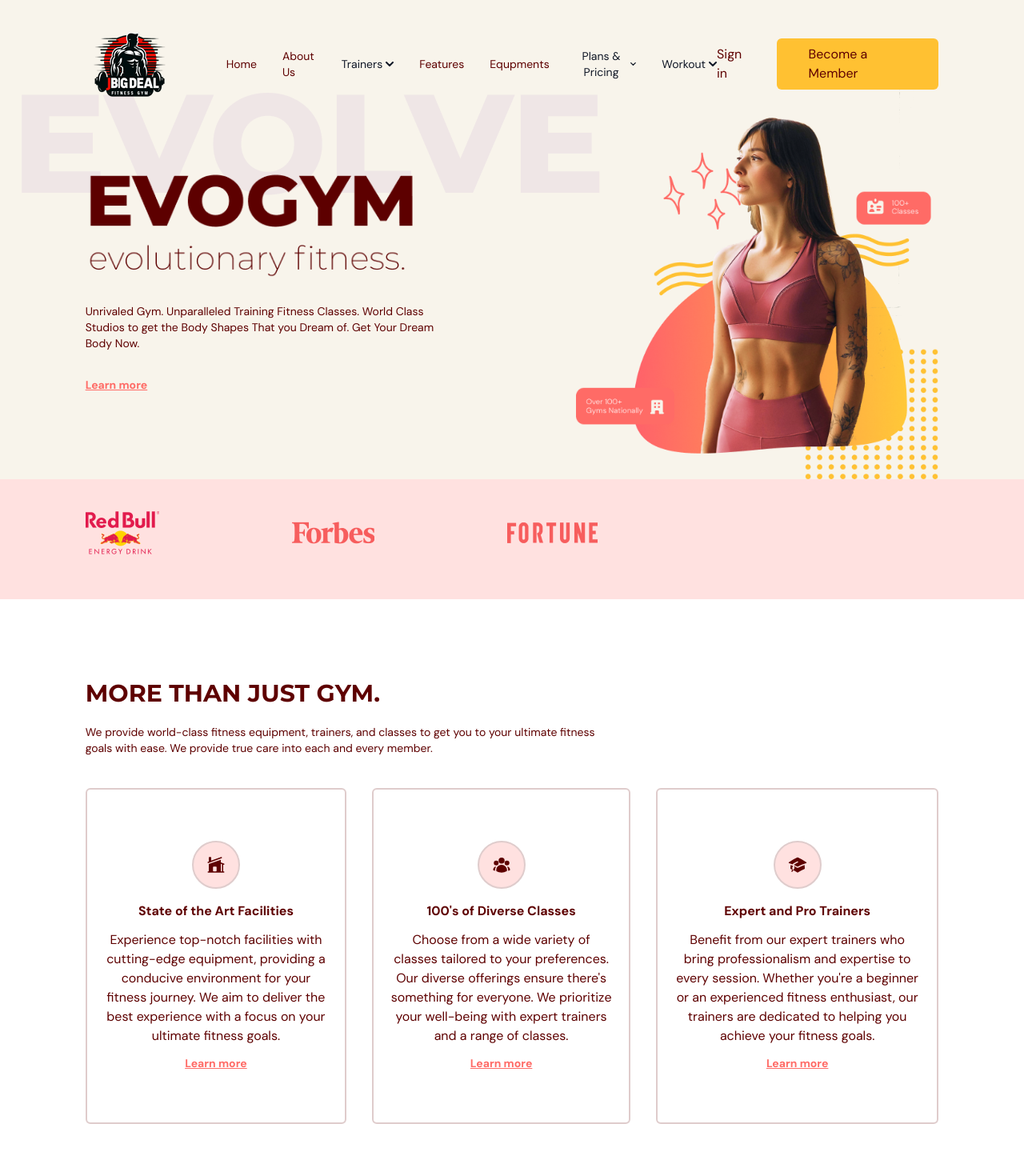
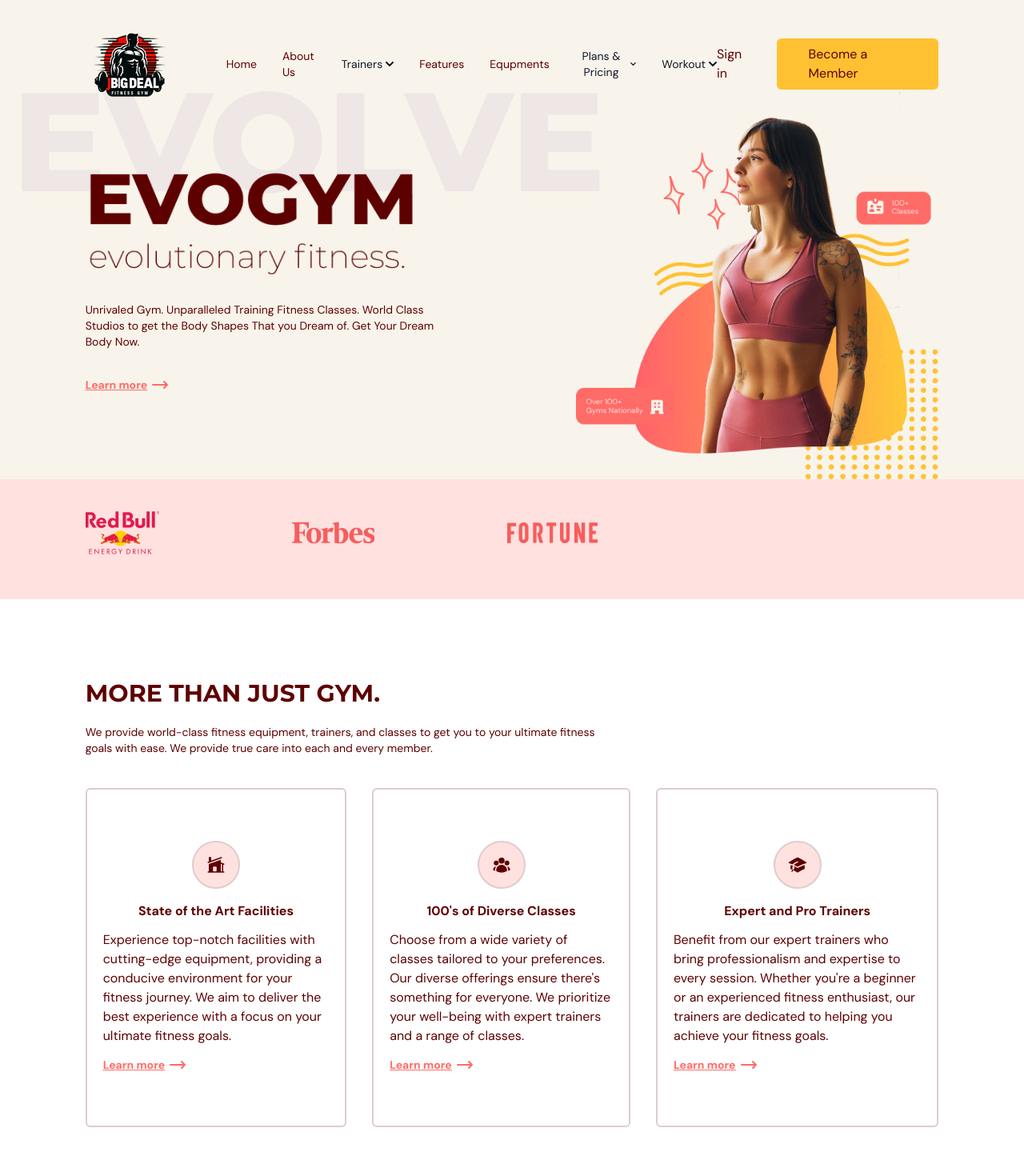
Before and after one commit to KARTIKPAUL/JBigDeal, a React (Vite) app: page / in a window 1280 px wide. Shown: the top 1470 px of the page at 80% size. Built offline with nearby package versions, Linux system fonts and the light colour scheme.

Commit message:
ready for push

```diff
--- a/src/scenes/FindUs/Findus.tsx
+++ b/src/scenes/FindUs/Findus.tsx
@@ -1,41 +1,64 @@
-import { Phone, Mail } from "lucide-react";
 import  logo  from "../../assets/image3.png";
+import {
+  FaPhoneAlt,
+  FaMapMarkerAlt,
+  FaEnvelope,
+  FaInstagram,
+  FaLinkedin,
+  FaFacebook,
+
+} from "react-icons/fa";
 
 export default function FindUs() {
   return (
     <div className="text-gold min-h-screen flex items-center justify-center p-8">
-      <div className="max-w-5xl w-full grid grid-cols-1 md:grid-cols-2 gap-8 items-center">
+      <div className="max-w-7xl w-full grid grid-cols-1 md:grid-cols-2 gap-8 items-center">
         {/* Left Section */}
-        <div className="text-left">
-          <h3 className="text-lg uppercase tracking-wide text-orange-500 font-semibold">Contact</h3>
-          <h1 className="text-5xl font-serif font-bold mt-2">Find Us</h1>
-          <p className="mt-4 text-black">
-            Subhaspally, Bank Road, Besides Union Bank Of India, Falakata, West Bengal
-          </p>
-          <div className="mt-4">
-            <iframe
-              className="w-full h-40 rounded-lg"
-              src="https://www.google.com/maps/embed?pb=!1m18!1m12!1m3!1d3651.5481234567!2d88.3667!3d22.5726!2m3!1f0!2f0!3f0!3m2!1i1024!2i768!4f13.1!3m3!1m2!1s0x0%3A0xabcdef!2sSweety+Restaurant!5e0!3m2!1sen!2sin!4v1700000000000"
+        <div className="w-full lg:w-1/3 flex flex-col lg:items-start my-5 space-y-6">
+            <h2 className="text-primary-500 text-3xl font-bold">Get in Touch With Us</h2>
+            <h3 className="text-xl font-semibold text-[#5d0000]">Contact Us For Any Questions!</h3>
+            <div className="mt-4 text-gray-100 space-y-6">
+              {/* Phone */}
+              <div className="flex items-center space-x-3">
+                <FaPhoneAlt className="text-primary-500 text-2xl" />
+                <div>
+                  <p className="text-[#5d0000] font-bold text-lg">
+                    <a href="tel:+919679656747">+91 96796 56747</a>
+                  </p>
+                  <p className="text-black">Call us: Mon - Fri 9:00 AM - 6:00 PM</p>
+                </div>
+              </div>
 
-              loading="lazy"
-            ></iframe>
+              {/* Address */}
+              <div className="flex items-center space-x-3">
+                <FaMapMarkerAlt className="text-primary-500 text-2xl" />
+                <div>
+                  <p className="text-lg font-bold text-[#5d0000]">JbigDeaL Fitness Gym</p>
+                  <p className="text-black">
+                  Arabinda Para, Falakata - 735211
+                  </p>
+                </div>
+              </div>
+
+              {/* Email */}
+              <div className="flex items-center space-x-3">
+                <FaEnvelope className="text-primary-500 text-2xl" />
+                <div>
+                  <p className="text-lg font-bold text-[#5d0000]">
+                    <a href="mailto:jay@jbigdeal.org">jay@jbigdeal.org</a>
+                  </p>
+                  <p className="text-black">Drop us a line anytime!</p>
+                </div>
+              </div>
+
+              {/* Social Icons */}
+              <div className="flex space-x-4 mt-4 text-gray-100 text-2xl">
+                <a href="https://www.instagram.com/vajjiramagro" className="hover:text-[#2f2484]"><FaInstagram /></a>
+                <a href="https://www.facebook.com/profile.php?id=61573384433125" className="hover:text-[#2f2484]"><FaFacebook /></a>
+                {/* <a href="https://www.linkedin.com/company/vajjiram" className="hover:text-[#2f2484]"><FaLinkedin /></a> */}
+              </div>
+            </div>
           </div>
-          <h2 className="mt-6 text-xl font-semibold">Opening Hours</h2>
-          <p className="text-orange-500">Sun - Mon: 10:30 AM - 10:30 PM</p>
-          <div className="mt-4 space-y-2">
-            <p className="flex items-center space-x-2">
-              <Phone className="w-5 h-5 text-xl font-bold"/>
-              <span className="text-orange-500 font-semibold">070769 01686</span>
-            </p>
-            <p className="flex items-center space-x-2">
-              <Mail className="w-5 h-5 text-xl font-bold" />
-              <span className="text-orange-500 font-semibold">sweetyfkt@gmail.com</span>
-            </p>
-          </div>
-          <button className="mt-6 px-6 py-2 bg-gold text-black font-semibold rounded-lg bg-orange-500 w-full shadow hover:bg-yellow-600">
-            Visit Us
-          </button>
-        </div>
 
         {/* Right Section */}
         <div className="relative">
@@ -45,12 +68,7 @@ export default function FindUs() {
             alt="Drink"
             className="rounded-lg shadow-lg"
           />
-          <img
-            src={logo}
 
-            alt="Drink"
-            className="rounded-lg shadow-lg"
-          />
 
           <div className="absolute top-0 left-0 w-full h-full border-4 border-gold rounded-lg"></div>
         </div>
--- a/src/scenes/PageHeader/PageHeader.tsx
+++ b/src/scenes/PageHeader/PageHeader.tsx
@@ -16,7 +16,7 @@ const PageHeader: React.FC<PageHeaderProps> = ({ title, path, name }) => {
             <h2>{title}</h2>
           </div>
           <div className="col-12">
-            <a href="/">Home</a> <span> / </span>
+            <a href="/">Home</a>
             <a href={path}>{name}</a>
           </div>
         </div>
--- a/src/scenes/benefits/Benefit.tsx
+++ b/src/scenes/benefits/Benefit.tsx
@@ -1,5 +1,6 @@
 import AnchorLink from 'react-anchor-link-smooth-scroll';
 import { motion } from 'framer-motion';
+import { Link } from 'react-router-dom';
 
 const childVariant = {
   hidden: { opacity: 0, scale: 0.9 },
@@ -27,14 +28,32 @@ function Benefit({ icon, title, description }: Props) {
 
       {/* Title & Description */}
       <h4 className="font-bold">{title}</h4>
-      <p className="my-3">{description}</p>
+      <p className="my-3 text-left">{description}</p>
 
       {/* Learn More Link */}
       <AnchorLink
         className="text-sm font-bold text-primary-500 underline hover:text-secondary-500"
         href="/contact-us"
       >
-        <p>Learn more</p>
+        <Link
+            className=" text-left flex items-center gap-1 text-sm font-bold text-primary-500 underline hover:text-secondary-500"
+            to="/contact-us"
+            >
+            <span>Learn more</span>
+                 <svg
+                  className="w-6 h-6 text-primary-500 transform transition-transform hover:translate-x-1"
+                  fill="none"
+                  stroke="currentColor"
+                  viewBox="0 0 24 24"
+                >
+                  <path
+                    strokeLinecap="round"
+                    strokeLinejoin="round"
+                    strokeWidth={2}
+                    d="M17 8l4 4m0 0l-4 4m4-4H3"
+                  />
+                </svg>
+          </Link>
       </AnchorLink>
     </motion.div>
   );
--- a/src/scenes/home/index.tsx
+++ b/src/scenes/home/index.tsx
@@ -5,7 +5,7 @@ import HomePageGraphic from '@/assets/HomePageGraphic.png';
 import SponsorRedBull from '@/assets/SponsorRedBull.png';
 import SponsorForbes from '@/assets/SponsorForbes.png';
 import SponsorFortune from '@/assets/SponsorFortune.png';
-import AnchorLink from 'react-anchor-link-smooth-scroll';
+import { FaArrowRight } from "react-icons/fa";
 import { motion } from 'framer-motion';
 import Benefits from '../benefits';
 import OurClasses from '../ourClasses';
@@ -13,6 +13,7 @@ import ContactUs from '../ContactUs';
 import FindUs from '../FindUs/Findus';
 import Testimonials from '../Testimonials/Testimonilas';
 import Feedback from '@/Feedback/Feedback';
+import { Link } from 'react-router-dom';
 
 
 
@@ -63,13 +64,27 @@ function Home() {
               visible: { opacity: 1, x: 0 },
             }}
           >
-            {/* <ActionButton>Join Now</ActionButton> */}
-            <AnchorLink
-              className="text-sm font-bold text-primary-500 underline hover:text-secondary-500"
-              href="#contact-us"
+
+            <Link
+            className="flex items-center gap-1 text-sm font-bold text-primary-500 underline hover:text-secondary-500"
+            to="/contact-us"
             >
-              <p>Learn more</p>
-            </AnchorLink>
+            <span>Learn more</span>
+                 <svg
+                  className="w-6 h-6 text-primary-500 transform transition-transform hover:translate-x-1"
+                  fill="none"
+                  stroke="currentColor"
+                  viewBox="0 0 24 24"
+                >
+                  <path
+                    strokeLinecap="round"
+                    strokeLinejoin="round"
+                    strokeWidth={2}
+                    d="M17 8l4 4m0 0l-4 4m4-4H3"
+                  />
+                </svg>
+          </Link>
+
           </motion.div>
         </div>
 
--- a/src/scenes/navbar/index.tsx
+++ b/src/scenes/navbar/index.tsx
@@ -45,15 +45,7 @@ const Navbar = ({ isTopOfPage, setSelectedPage}: Props) => {
 
                 <Link to="/features"> Features </Link>
                 <Link to="/equipments">Equpments</Link>
-                {/* <Link to="/massage-therapy"> Massage Therapy</Link> */}
 
-                  {/* <Dropdown
-                    buttonLabel="Help"
-                    options={[
-                      { label: "Contact", href: "/contact" },
-                      { label: "About Us", href: "/about-us" }
-                    ]}
-                  /> */}
 
 
                               <Dropdown
@@ -106,10 +98,36 @@ const Navbar = ({ isTopOfPage, setSelectedPage}: Props) => {
 
         {/* {MENU ITEMS} */}
         <div className="ml-[33%] flex flex-col gap-10 text-2xl">
-                  <Link to="/">Home</Link>
-                  <Link to="/benifits">Benifits</Link>
-                  <Link to="/our-class">Our Classes</Link>
-                  <Link to="/contact-us">Contact Us</Link>
+        <Link to="/">Home</Link>
+                  <Link to="/about-us">About Us</Link>
+                  <Dropdown
+                    buttonLabel="Trainers"
+                    options={[
+                      { label: "Certified Trainer", href: "/certified-trainer" },
+                      { label: "Personal Trainer", href: "/pesonal-trainer" },
+                      { label: "Yuga & Zumba Trainer", href: "/yoga-zumba-trainer" }
+                    ]}
+                  />
+
+                <Link to="/features"> Features </Link>
+                <Link to="/equipments">Equpments</Link>
+                <Dropdown
+                                buttonLabel="Plans & Pricing"
+                                options={[
+                                  { label: "Memberships Offers", href: "/memberships" },
+
+                                ]}
+                              />
+
+                              <Dropdown
+                                buttonLabel="Workout"
+                                options={[
+                                  { label: "Zumba", href: "/workout-zumba" },
+                                  { label: "Yoga", href: "/workout-yoga" },
+                                  { label: "Suana", href: "/workout-suana" },
+                                ]}
+
+                              />
           </div>
         </div>
     )}
```
